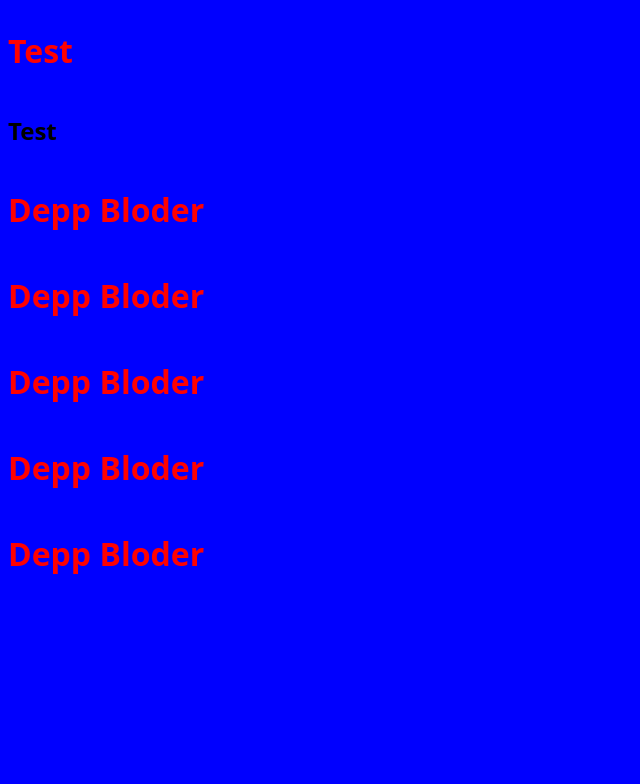
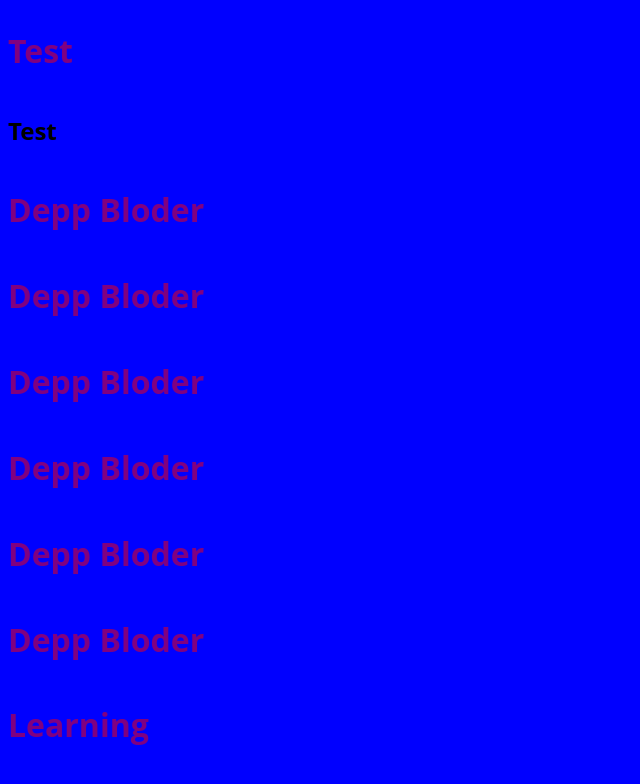
Before and after one commit to Rummel17/test2, a plain HTML site: page index.html in a window 1280 px wide. Shown: the whole page, without its empty margins (0-640 px from the left). Drawn offline with Linux system fonts and the light colour scheme.

Commit message:
and again

```diff
--- a/assets/css/style.css
+++ b/assets/css/style.css
@@ -20,7 +20,7 @@ body {
 
 
 h1 {
-color: red;
+color: purple;
 background-color: blue;
 font-size: 2rm;
 }
--- a/index.html
+++ b/index.html
@@ -16,6 +16,8 @@
 <div><h1>Depp Bloder</h1></div>
 <div><h1>Depp Bloder</h1></div>
 <div><h1>Depp Bloder</h1></div>
+<div><h1>Depp Bloder</h1></div>
+<div><h1>Learning</h1></div>
 
 </body>
 </html>
```
